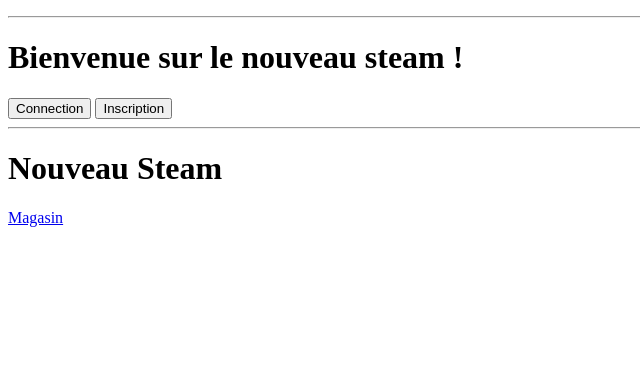
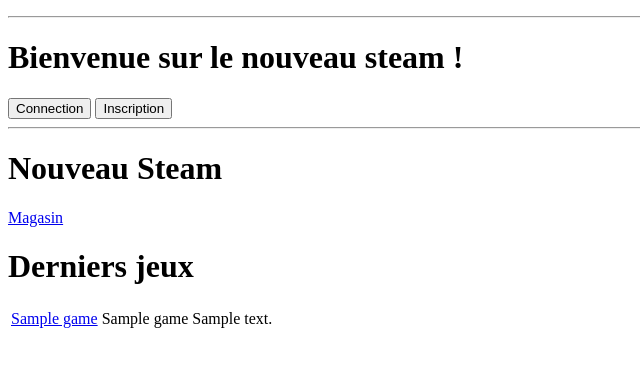
Before and after one commit to Darvasse/NewProjetPhp, a PHP site: template View/MainView.php in a window 1280 px wide. Shown: the top 367 px of the page, without its empty margins (0-640 px from the left). Run offline with PHP 8.4, Linux system fonts and the light colour scheme; the template is opened without the code that fills it: most values are stand-ins (such as "Sample title", 1, 10 or a date in 2020).

Commit message:
Dernier jeux, lien telechagement

```diff
--- a/View/MainView.php
+++ b/View/MainView.php
@@ -10,5 +10,18 @@
 <h1>Nouveau Steam</h1>
 
 <a href="/magasin">Magasin</a>
+
+<h1>Derniers jeux</h1>
+<table>
+
+    <?php foreach ($params['games'] as $game) : ?>
+        <tr>
+            <td><a href="/jeu/<?= $game['Name']; ?>"><?=$game['Name'];?></a></td>
+            <td><?= $game['name']; ?></td>
+            <td><?= $game['Description']; ?></td>
+        </tr>
+    <?php endforeach; ?>
+
+</table>
 </body>
 </html>
--- a/View/magasin.php
+++ b/View/magasin.php
@@ -3,6 +3,7 @@
 <html>
 <head>
     <meta http-equiv="content-type" content="text/html" charset="utf-8" />
+
     <title>Nouveau Steam</title>
 </head>
 <body>
```
Also changed, not shown: Controller/SteamController.php (+8 -1 lines), Model/SteamModel.php (+9 -2 lines), View/jeu.php (+7 -1 lines).
